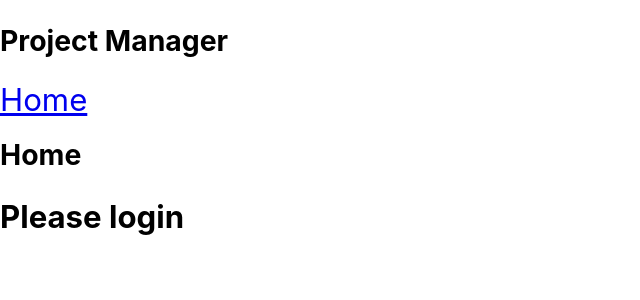
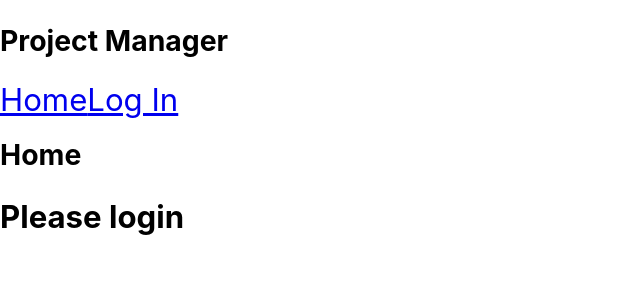
Before and after one commit to venoblin/teamhub-frontend, a React (Create React App) app: page / in a window 1280 px wide. Shown: the top 300 px of the page, without its empty margins (0-640 px from the left). Built offline with nearby package versions, Linux system fonts and the light colour scheme; no server answers.

Commit message:
added conditional rendering for login links

```diff
--- a/src/components/NavBar.tsx
+++ b/src/components/NavBar.tsx
@@ -17,9 +17,11 @@ const NavBar = () => {
       <div className='links'>
         <Link to='/'>Home</Link>
 
-        {userContext?.authenticated &&
-          <Link to='/login' onClick={logoutHandler}>Log Out</Link>
-        }
+        {userContext?.authenticated ? (
+          <Link to='/' onClick={logoutHandler}>Log Out</Link>
+        ) : (
+          <Link to='/login'>Log In</Link>
+        )}
       </div>
     </nav>
   )
```
